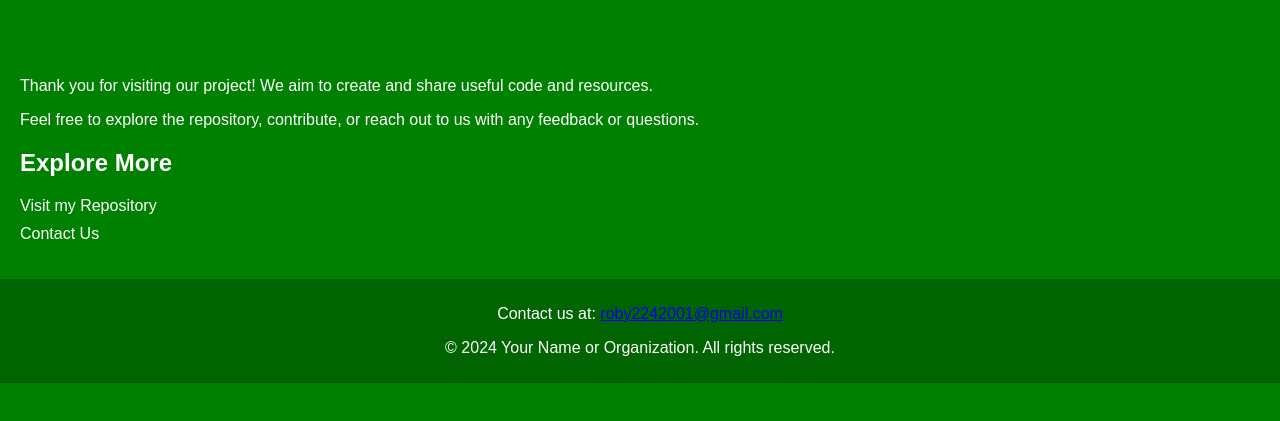
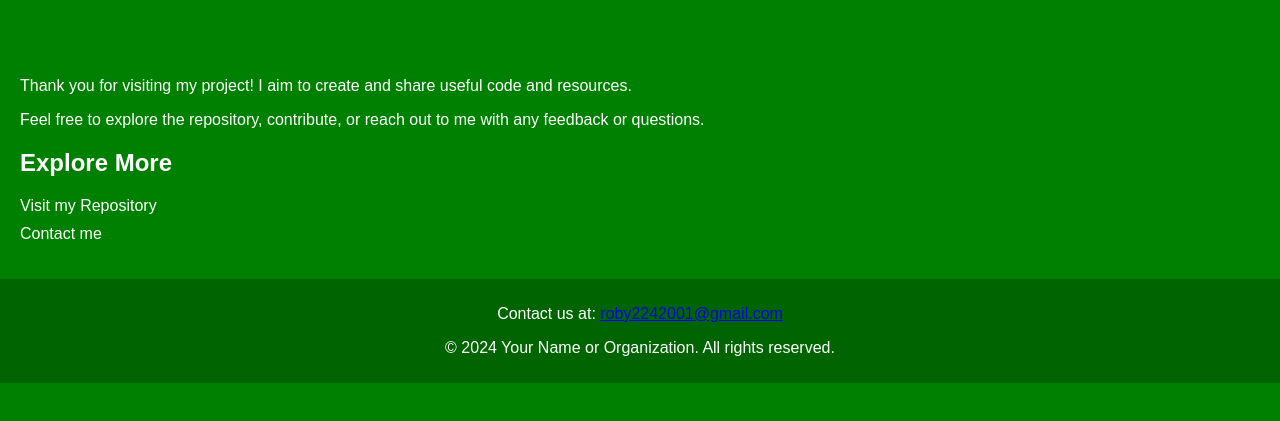
Before and after one commit to TecRoby/Welcome-Page, a plain HTML site: page index.html in a window 1280 px wide. Shown: the part 79-500 px from the top of the page. Drawn offline with Linux system fonts and the light colour scheme.

Commit message:
index.html

```diff
--- a/index.html
+++ b/index.html
@@ -13,14 +13,14 @@
     </header>
     <main>
         <section>
-            <p>Thank you for visiting our project! We aim to create and share useful code and resources.</p>
-            <p>Feel free to explore the repository, contribute, or reach out to us with any feedback or questions.</p>
+            <p>Thank you for visiting my project! I aim to create and share useful code and resources.</p>
+            <p>Feel free to explore the repository, contribute, or reach out to me with any feedback or questions.</p>
         </section>
         <section class="links">
             <h2>Explore More</h2>
             <ul>
                 <li><a href="https://github.com/Welcome-Page" target="_blank">Visit my Repository</a></li>
-                <li><a href="#contact">Contact Us</a></li>
+                <li><a href="#contact">Contact me</a></li>
             </ul>
         </section>
     </main>
```
